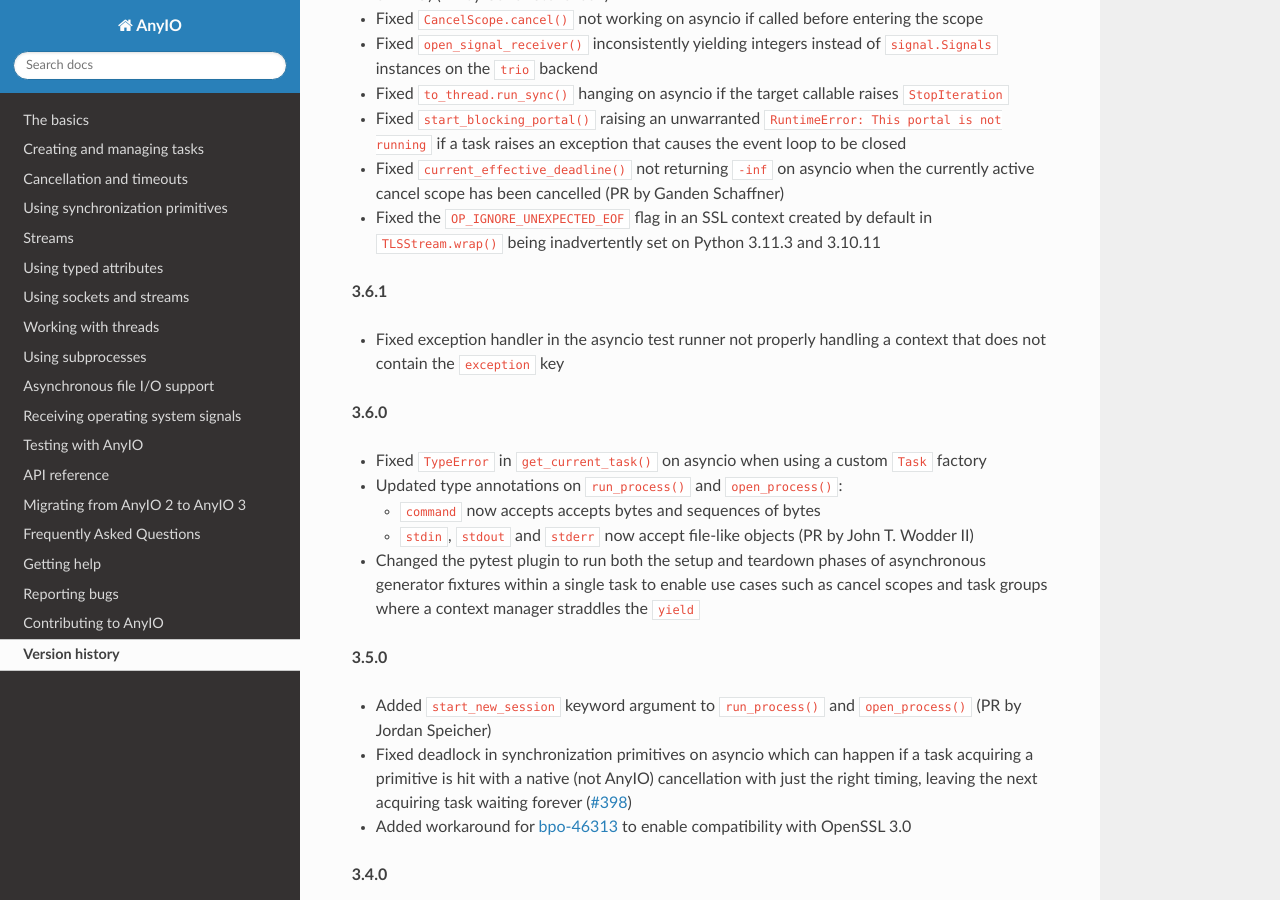
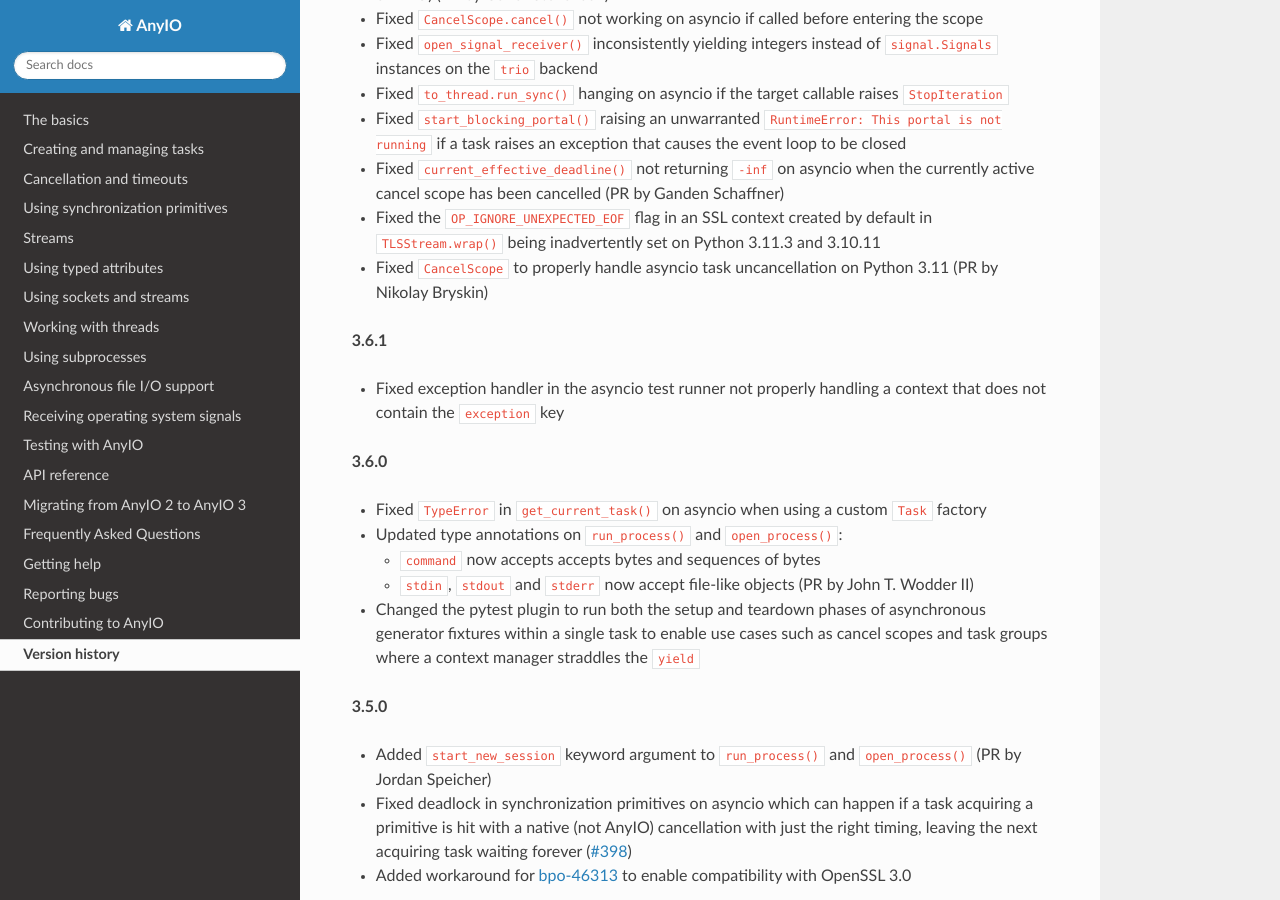
Before and after one commit to agronholm/anyio, a Sphinx documentation site: the page built from docs/versionhistory.rst, in a window 1280 px wide and 900 px high, scrolled down 914 px. Built offline with Sphinx 7.4.7 and the Read the Docs theme 2.0.0, drawn with Linux system fonts in a browser that asks for light colours; the version number could not be read and is left out.

Commit message:
Added note to the changelog

```diff
--- a/docs/versionhistory.rst
+++ b/docs/versionhistory.rst
@@ -48,6 +48,8 @@ This library adheres to `Semantic Versioning 2.0 <http://semver.org/>`_.
   currently active cancel scope has been cancelled (PR by Ganden Schaffner)
 - Fixed the ``OP_IGNORE_UNEXPECTED_EOF`` flag in an SSL context created by default in
   ``TLSStream.wrap()`` being inadvertently set on Python 3.11.3 and 3.10.11
+- Fixed ``CancelScope`` to properly handle asyncio task uncancellation on Python 3.11
+  (PR by Nikolay Bryskin)
 
 **3.6.1**
 
```
